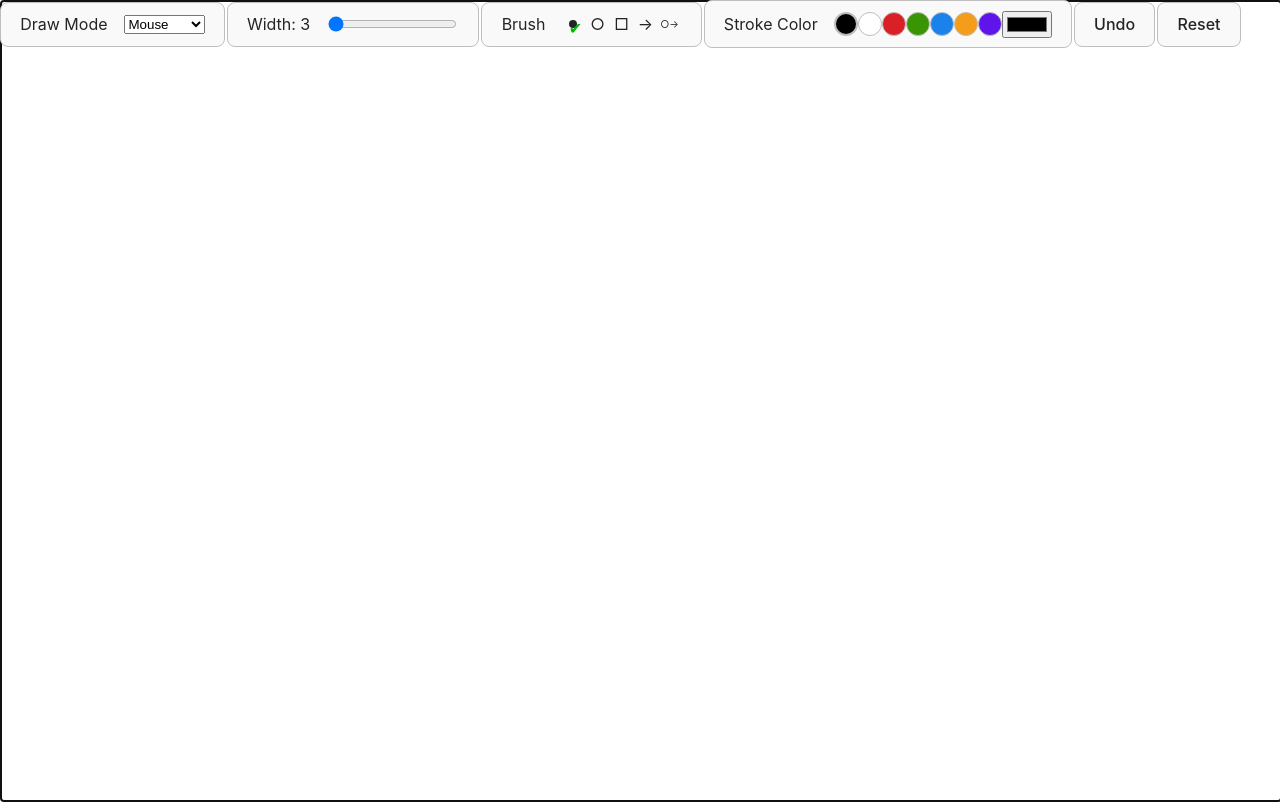
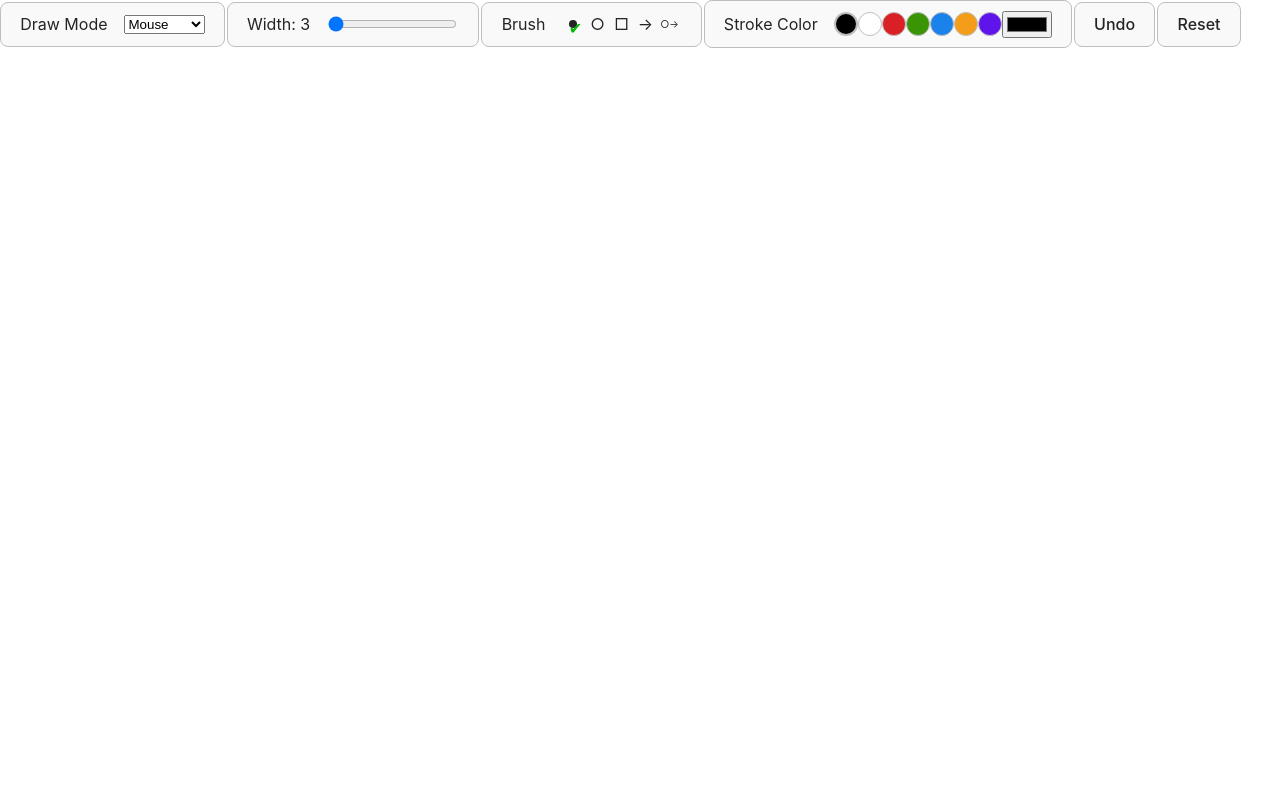
Before and after one commit to harryuan65/WhiteBoard, a React (Vite) app: page / in a window 1280 px wide. Built offline with nearby package versions, Linux system fonts and the light colour scheme.

Commit message:
refactor: canvas style from css

```diff
--- a/src/components/WhiteBoard/index.tsx
+++ b/src/components/WhiteBoard/index.tsx
@@ -362,12 +362,7 @@ const Whiteboard: React.FC = () => {
         ref={canvasRef}
         tabIndex={1}
         autoFocus
-        style={{
-          backgroundColor: 'white',
-          display: 'block',
-          margin: 'auto',
-          border: '1px solid black',
-        }}
+        className={styles.WhiteBoard}
         width={window.innerWidth}
         height={window.innerHeight}
       ></canvas>
--- a/src/components/WhiteBoard/styles.module.css
+++ b/src/components/WhiteBoard/styles.module.css
@@ -1,3 +1,10 @@
+.WhiteBoard {
+  background-color: white;
+  display: block;
+  margin: auto;
+  outline: none;
+}
+
 .ToolBar {
   display: flex;
   align-items: center;
```
